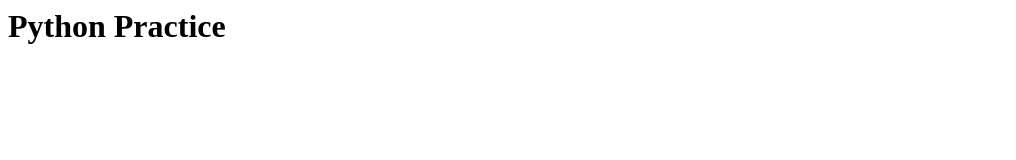
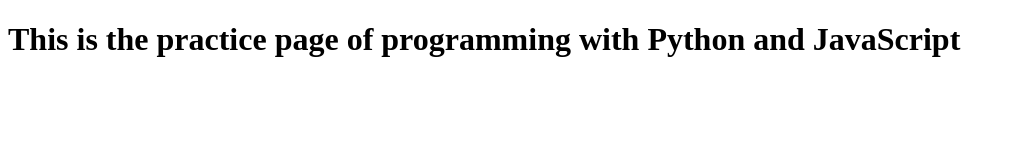
Before and after one commit to hafiz-07ku/cs50w, a plain HTML site: page index.html in a window 1280 px wide. Shown: the whole page, without its empty margins (0-1016 px from the left). Drawn offline with Linux system fonts and the light colour scheme.

Commit message:
Second Commit

```diff
--- a/index.html
+++ b/index.html
@@ -1 +1,9 @@
-<h1>Python Practice</h1>
+<!DOCTYPE html>
+<html>
+<head>
+	<title>Programming with Python and JavaScript</title>
+</head>
+<body>
+	<h1>This is the practice page of programming with Python and JavaScript</h1>
+</body>
+</html>
```
